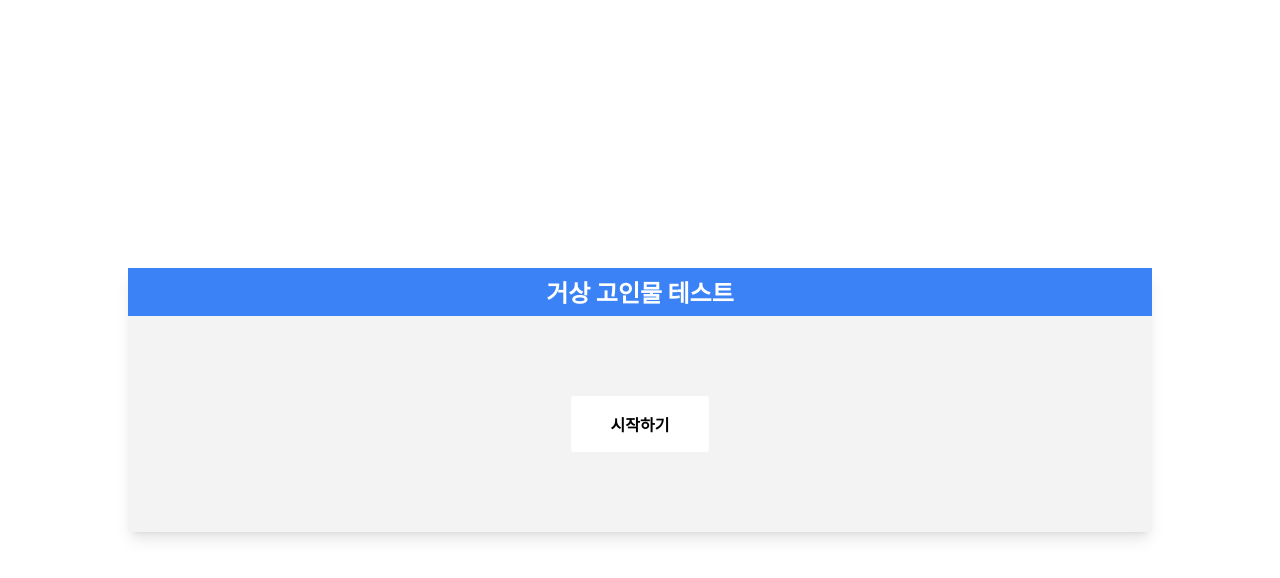
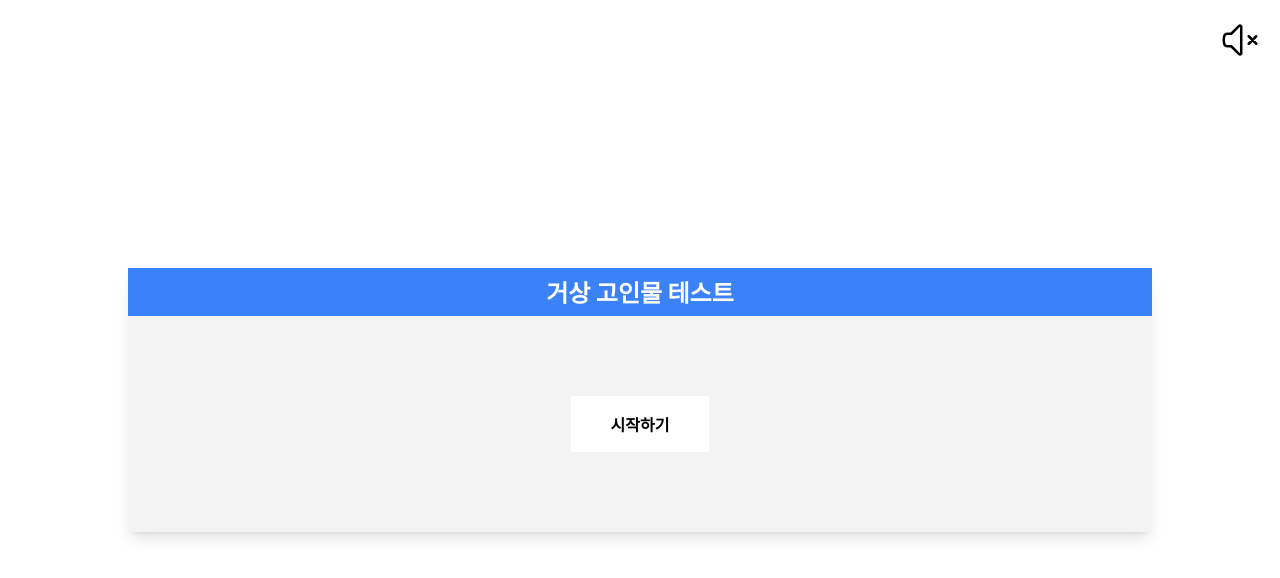
Before and after one commit to SeongMinJin/gersang_quiz, a Next.js app in the folder app/frontend/srcs/: page / in a window 1280 px wide. Shown: the top 578 px of the page. Built offline with nearby package versions, Linux system fonts and the light colour scheme; a web font is replaced by a local one.

Commit message:
bgm 추가

```diff
--- a/app/frontend/srcs/app/admin/page.tsx
+++ b/app/frontend/srcs/app/admin/page.tsx
@@ -25,7 +25,7 @@ export default function Admin() {
 				const res = await fetch(`${process.env.NEXT_PUBLIC_API_HOST}:${process.env.NEXT_PUBLIC_API_PORT}/quiz`).then(res => res.json());
 				setQuiz(res);
 			} catch (err) {
-				ToastWraper("error", "서버가 아파요 :(");
+				// ToastWraper("error", "서버가 아파요 :(");
 			}
 		}
 		initQuiz();
@@ -183,7 +183,7 @@ function CreateQuizModal({
 	)
 }
 
-export function ToastWraper(type: string, message: string) {
+// export function ToastWraper(type: string, message: string) {
 	// switch (type) {
 	// 	case "error":
 	// 		return toast.error(message, {
@@ -221,4 +221,4 @@ export function ToastWraper(type: string, message: string) {
 	// 	default:
 	// 		return;
 	// }
-}
+// }
--- a/app/frontend/srcs/app/page.tsx
+++ b/app/frontend/srcs/app/page.tsx
@@ -22,18 +22,44 @@ export default function Home() {
   const [stage, setStage] = useState<number>(0);
   const quizJson = require('../quiz.json');
   const [score, setScore] = useState<number>(0);
+  const [bgmPlay, setBgmPlay] = useState<boolean>(false);
 
   return (
     <main className="relative w-full h-screen">
+      <label className="fixed z-10 top-5 right-5" htmlFor="bgm" onClick={(e: MouseEvent) => {
+        e.preventDefault();
+        const bgmButton = document.getElementById("bgm");
+        (bgmButton as HTMLAudioElement).volume = 0.2;
+
+        if (bgmPlay) {
+          (bgmButton as HTMLAudioElement).pause();
+        } else {
+          (bgmButton as HTMLAudioElement).play();
+        }
+        setBgmPlay(!bgmPlay);
+      }}>
+        {
+          bgmPlay ?
+            <svg xmlns="http://www.w3.org/2000/svg" fill="none" viewBox="0 0 24 24" strokeWidth={1.5} stroke="currentColor" className="w-10 h-10">
+              <path strokeLinecap="round" strokeLinejoin="round" d="M19.114 5.636a9 9 0 010 12.728M16.463 8.288a5.25 5.25 0 010 7.424M6.75 8.25l4.72-4.72a.75.75 0 011.28.53v15.88a.75.75 0 01-1.28.53l-4.72-4.72H4.51c-.88 0-1.704-.507-1.938-1.354A9.01 9.01 0 012.25 12c0-.83.112-1.633.322-2.396C2.806 8.756 3.63 8.25 4.51 8.25H6.75z" />
+            </svg>
+            :
+            <svg xmlns="http://www.w3.org/2000/svg" fill="none" viewBox="0 0 24 24" strokeWidth={1.5} stroke="currentColor" className="w-10 h-10">
+              <path strokeLinecap="round" strokeLinejoin="round" d="M17.25 9.75L19.5 12m0 0l2.25 2.25M19.5 12l2.25-2.25M19.5 12l-2.25 2.25m-10.5-6l4.72-4.72a.75.75 0 011.28.531V19.94a.75.75 0 01-1.28.53l-4.72-4.72H4.51c-.88 0-1.704-.506-1.938-1.354A9.01 9.01 0 012.25 12c0-.83.112-1.633.322-2.395C2.806 8.757 3.63 8.25 4.51 8.25H6.75z" />
+            </svg>
+        }
+
+      </label>
+      <audio className="hidden" id="bgm" src="/bgm.mp3" loop></audio>
       <div className="relative flex items-center justify-center w-full h-full">
         <div className="relative max-w-5xl w-full max-h h-auto bg-[#f3f3f3] shadow-lg font-noto-sans-kr">
           {
             start ?
               quizJson.quizs[stage].type === Type.AUDIO ?
 
-                <AudioQuiz quiz={quizJson.quizs[stage]} stage={stage} setStage={setStage} score={score} setScore={setScore} setStart={setStart} setEnd={setEnd}/>
+                <AudioQuiz quiz={quizJson.quizs[stage]} stage={stage} setStage={setStage} score={score} setScore={setScore} setStart={setStart} setEnd={setEnd} />
                 :
-                <ImageQuiz quiz={quizJson.quizs[stage]} stage={stage} setStage={setStage} score={score} setScore={setScore} setStart={setStart} setEnd={setEnd}/>
+                <ImageQuiz quiz={quizJson.quizs[stage]} stage={stage} setStage={setStage} score={score} setScore={setScore} setStart={setStart} setEnd={setEnd} />
 
               :
               end ?
@@ -213,7 +239,7 @@ function ImageQuiz({
   )
 }
 
-function Result ({
+function Result({
   score
 }: {
   score: number
```
Also changed, not shown: 1 other file (tests, documents, lock files or other folders).
